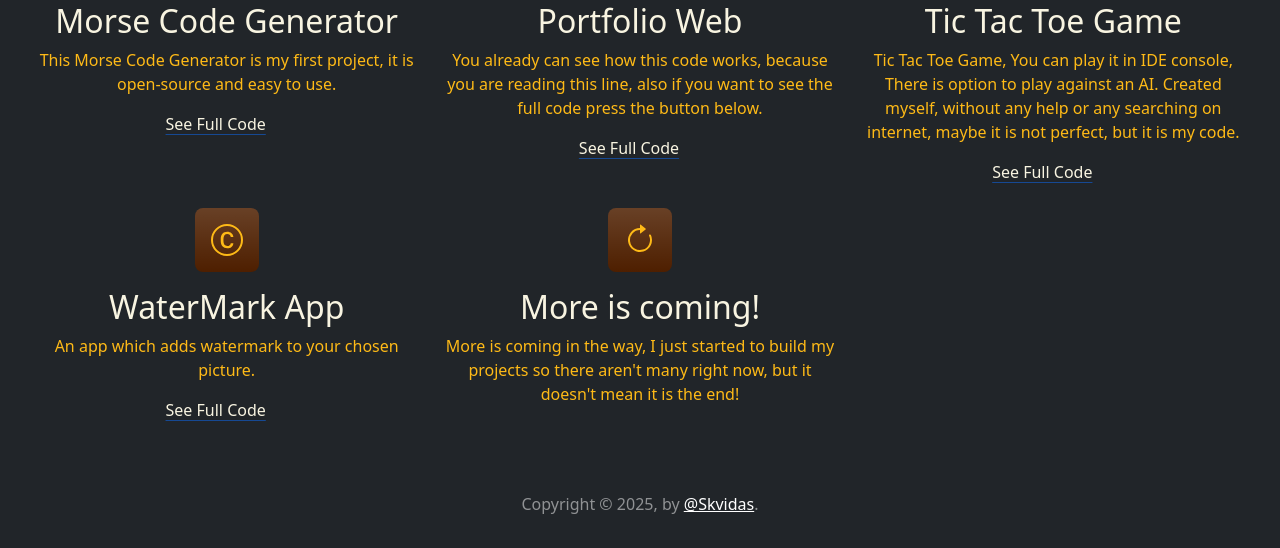
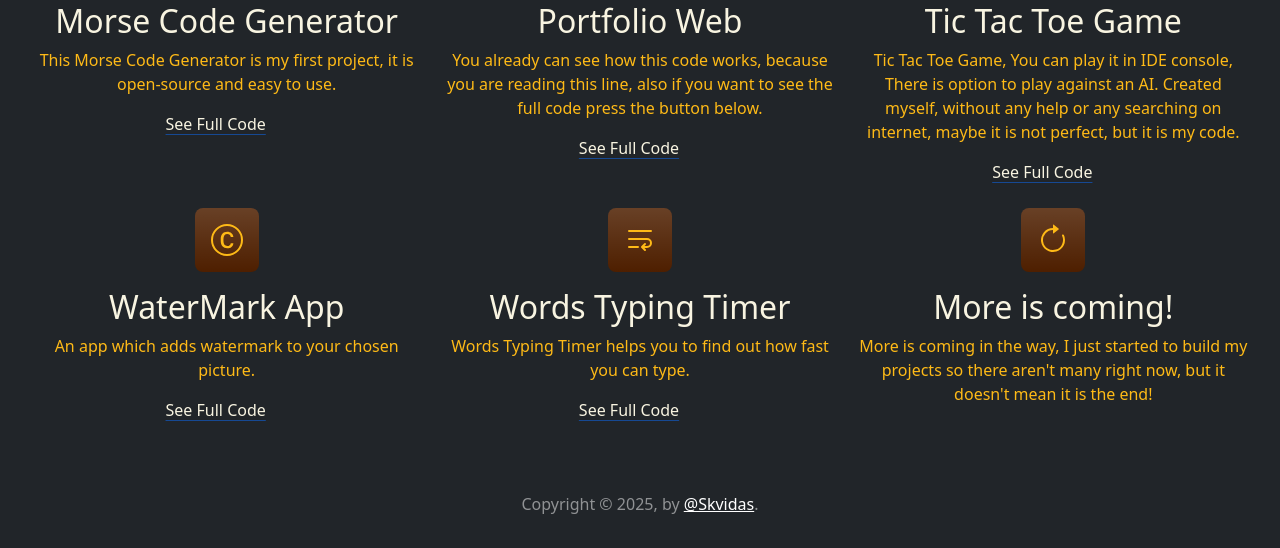
Before and after one commit to Skvidas/Portfolio-Web, a Flask app: page /projects in a window 1280 px wide. Shown: the part 252-800 px from the top of the page. Run offline with Flask 3, Linux system fonts and the light colour scheme; some libraries are stand-ins or nearby versions.

Commit message:
Add new project

```diff
--- a/templates/projects.html
+++ b/templates/projects.html
@@ -257,6 +257,19 @@
                 </div>
                 <div class="feature col">
                     <div class="feature-icon d-inline-flex align-items-center justify-content-center text-bg-primary bg-gradient fs-2 mb-3">
+                        <svg xmlns="http://www.w3.org/2000/svg" width="16" height="16" fill="currentColor" class="bi bi-text-wrap" viewBox="0 0 16 16">
+                        <path fill-rule="evenodd" d="M2 3.5a.5.5 0 0 1 .5-.5h11a.5.5 0 0 1 0 1h-11a.5.5 0 0 1-.5-.5m0 4a.5.5 0 0 1 .5-.5h9a2.5 2.5 0 0 1 0 5h-1.293l.647.646a.5.5 0 0 1-.708.708l-1.5-1.5a.5.5 0 0 1 0-.708l1.5-1.5a.5.5 0 0 1 .708.708l-.647.646H11.5a1.5 1.5 0 0 0 0-3h-9a.5.5 0 0 1-.5-.5m0 4a.5.5 0 0 1 .5-.5H7a.5.5 0 0 1 0 1H2.5a.5.5 0 0 1-.5-.5"/>
+                        </svg>
+                    </div>
+                    <h3 class="fs-2 text-body-emphasis cream-color">Words Typing Timer</h3>
+                    <p class="orange-color">Words Typing Timer helps you to find out how fast you can type.</p>
+                    <a href="https://github.com/Skvidas/Words-Typing-Timer" target="_blank" class="icon-link cream-color">
+                        See Full Code
+                        <svg class="bi" aria-hidden="true"><use xlink:href="#chevron-right"></use></svg>
+                    </a>
+                </div>
+                <div class="feature col">
+                    <div class="feature-icon d-inline-flex align-items-center justify-content-center text-bg-primary bg-gradient fs-2 mb-3">
                         <svg xmlns="http://www.w3.org/2000/svg" width="32" height="32" fill="currentColor" class="bi bi-arrow-clockwise" viewBox="0 0 16 16">
                             <path fill-rule="evenodd" d="M8 3a5 5 0 1 0 4.546 2.914.5.5 0 0 1 .908-.417A6 6 0 1 1 8 2z"/>
                             <path d="M8 4.466V.534a.25.25 0 0 1 .41-.192l2.36 1.966c.12.1.12.284 0 .384L8.41 4.658A.25.25 0 0 1 8 4.466"/>
```
